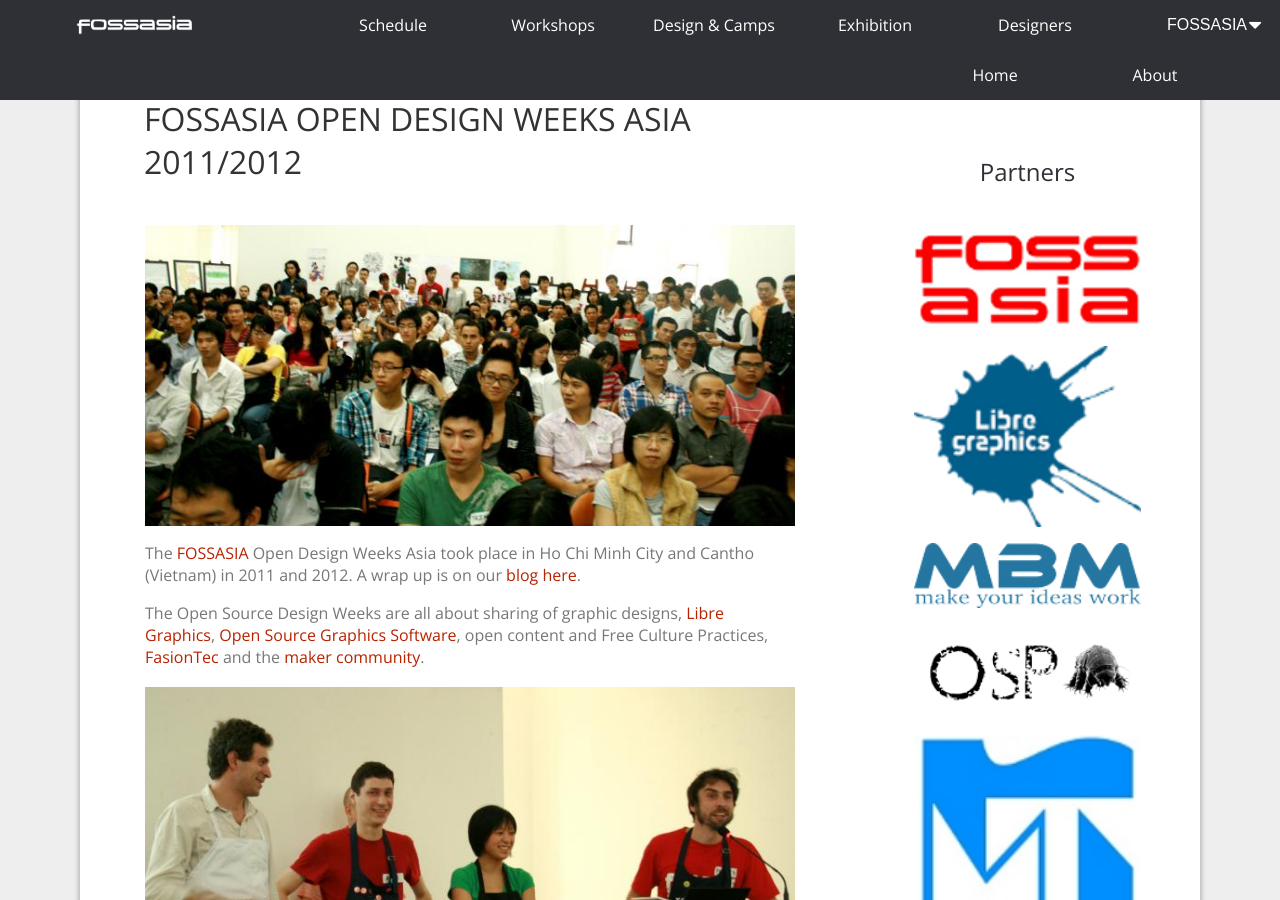
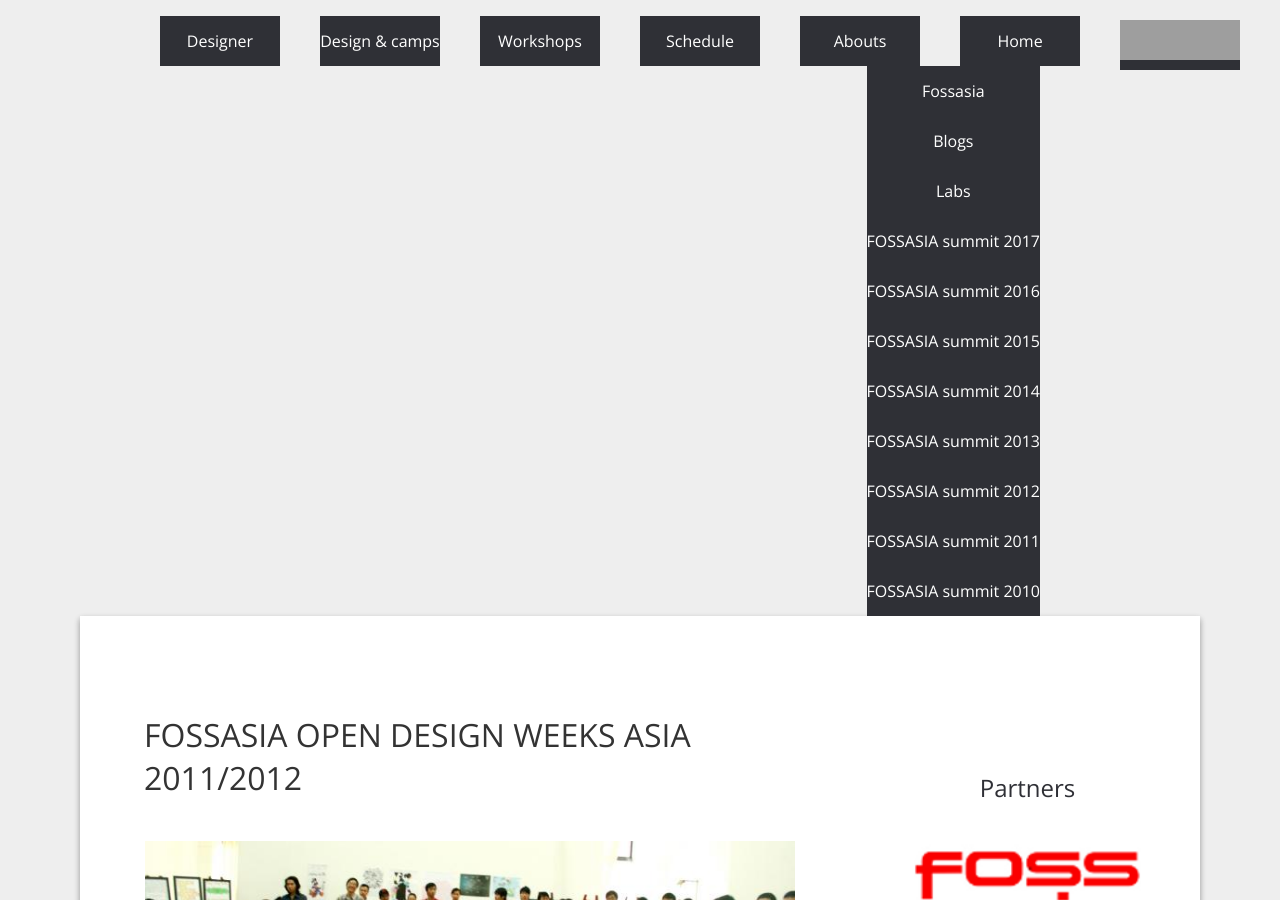
Before and after one commit to fossasia/2012.fossasia.org, a Jekyll site: the page built from index.md, in a window 1280 px wide and 900 px high. Built offline with Jekyll 4.4.1, drawn with Linux system fonts in a browser that asks for light colours; nearby versions of some CDN libraries; some web fonts are replaced; grey boxes are pictures that could not be loaded.

Commit message:
Hey
I have added the navbar and it is similar to the one on the website

```diff
--- a/_includes/header.html
+++ b/_includes/header.html
@@ -1,32 +1,50 @@
-<header>
-	<nav>
-		<label for="show-menu" class="show-menu">Show Menu</label>
-		<input type="checkbox" id="show-menu" role="button">
-		<ul id="menu">
-            <li style="float: left;" id="logo-link"><a href="http://fossasia.org/"><img id="fossasia-logo-navbar" src="images/fossasia-logo-light.png" alt=""></a></li>
-			<li class="dropdown" onmouseleave="openDropdown()">
-	            <button  class="dropbtn" onmouseover="openDropdown()">FOSSASIA<i class="fa fa-sort-desc fa-lg" aria-hidden="true"></i></button>
-	            <ul id="myDropdown" class="dropdown-content">
-	            	<li><a href="http://blog.fossasia.org">Blog</a></li>
-	            	<li><a href="http://labs.fossasia.org">Labs</a></li>
-	            	<li><a href="http://events.fossasia.org">Events</a></li>
-	            	<li><a href="http://2017.fossasia.org/">FOSSASIA Summit 2017</a></li>
-	            	<li><a href="http://2016.fossasia.org/">FOSSASIA Summit 2016</a></li>
-	            	<li><a href="http://2015.fossasia.org/">FOSSASIA Summit 2015</a></li>
-	                <li><a href="http://2014.fossasia.org/">FOSSASIA Summit 2014</a></li>
-	                <li><a href="http://2013.fossasia.org/">FOSSASIA Summit 2013</a></li>
-	                <li><a href="http://2012.fossasia.org/">FOSSASIA Summit 2012</a></li>
-	                <li><a href="http://2011.fossasia.org/">FOSSASIA Summit 2011</a></li>
-	                <li><a href="http://2010.fossasia.org/">FOSSASIA Summit 2010</a></li>
-	            </ul>
-	        </li>
-	        <li><a href="designers.html">Designers</a></li>
-	        <li><a href="exhibition.html">Exhibition</a></li>
-	        <li><a href="design.html">Design &amp; Camps</a></li>
-	        <li><a href="workshops.html">Workshops</a></li>
-	        <li><a href="schedule.html">Schedule</a></li>
-	        <li><a href="{{ baseurl }}./#about">About</a></li>
-	        <li id="home-link"><a href="{{ baseurl }}./#up">Home</a></li>
-		</ul>
-	</nav>
-</header>
+<nav class="navbar navbar-expand-lg navbar-light bg-light navbar navbar-dark bg-dark" >
+
+  <div class="collapse navbar-collapse" id="navbarText">
+    <ul class="navbar-nav mr-auto">
+    	<li>
+    		  <a class="navbar-brand" href="#">
+    <img src="fossasia image.png" width="170" height="40" >
+  </a>
+    	</li></ul>
+    	<ul class = "nav navbar-nav navbar-right">
+      <li class="nav-item active">
+        <a class="nav-link" href="#">Home <span class="sr-only">(current)</span></a>
+      </li>
+      <li class="nav-item">
+        <a class="nav-link" href="#">Abouts</a>
+      </li>
+      <li class="nav-item">
+        <a class="nav-link" href="#">Schedule</a>
+      </li>
+            <li class="nav-item">
+        <a class="nav-link" href="#">Workshops</a>
+      </li>
+            <li class="nav-item">
+        <a class="nav-link" href="#">Design & camps</a>
+      </li>
+            <li class="nav-item">
+        <a class="nav-link" href="#">Designer</a>
+      </li>
+       <li class="nav-item dropdown">
+        <a class="nav-link dropdown-toggle" href="#" id="navbarDropdownMenuLink" data-toggle="dropdown" aria-haspopup="true" aria-expanded="false">
+          Fossasia
+        </a>
+        <div class="dropdown-menu" aria-labelledby="navbarDropdownMenuLink">
+          <a class="dropdown-item" href="#">Blogs</a>
+          <a class="dropdown-item" href="#">Labs</a>
+          <a class="dropdown-item" href="#">FOSSASIA summit 2017</a>
+          <a class="dropdown-item" href="#">FOSSASIA summit 2016</a>
+          <a class="dropdown-item" href="#">FOSSASIA summit 2015</a>
+          <a class="dropdown-item" href="#">FOSSASIA summit 2014</a>
+          <a class="dropdown-item" href="#">FOSSASIA summit 2013</a>
+          <a class="dropdown-item" href="#">FOSSASIA summit 2012</a>
+          <a class="dropdown-item" href="#">FOSSASIA summit 2011</a>
+          <a class="dropdown-item" href="#">FOSSASIA summit 2010</a>
+
+        </div>
+      </li>
+    </ul>
+
+  </div>
+</nav>
```
